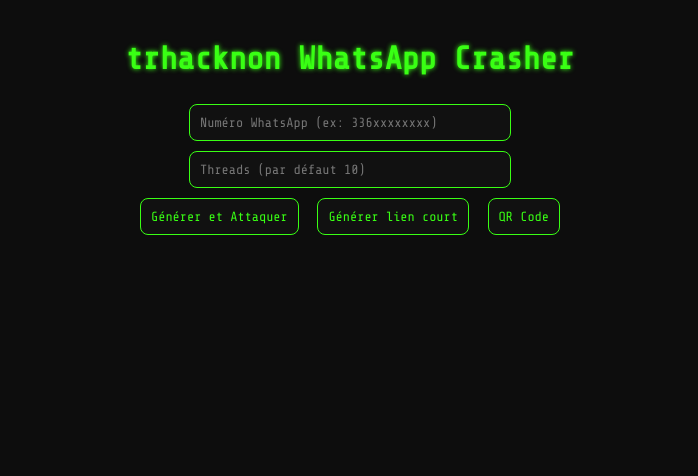
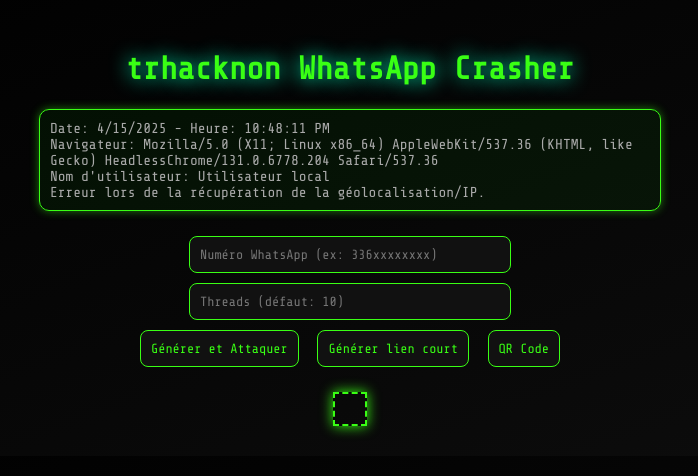
Before and after one commit to trh4ckn0n/WaCrasher-Online, a Flask app: page / in a window 1280 px wide. Shown: the top 476 px of the page, without its empty margins (290-988 px from the left). Run offline with Flask 3, Linux system fonts and the light colour scheme.

Commit message:
Update index.html

```diff
--- a/templates/index.html
+++ b/templates/index.html
@@ -2,23 +2,41 @@
 <html lang="fr">
 <head>
   <meta charset="UTF-8">
+  <title>trhacknon - WhatsApp Crasher</title>
   <meta name="viewport" content="width=device-width, initial-scale=1.0">
-  <title>trhacknon - WhatsApp Crasher</title>
   <link href="https://fonts.googleapis.com/css2?family=Share+Tech+Mono&display=swap" rel="stylesheet">
   <style>
     body {
       margin: 0;
       font-family: 'Share Tech Mono', monospace;
-      background-color: #0d0d0d;
+      background: linear-gradient(160deg, #000000 0%, #0d0d0d 100%);
       color: #39ff14;
       display: flex;
       flex-direction: column;
       align-items: center;
-      padding: 20px;
+      padding: 30px;
+      overflow-x: hidden;
     }
     h1 {
       color: #39ff14;
-      text-shadow: 0 0 5px #39ff14;
+      text-shadow: 0 0 10px #39ff14;
+      animation: glow 2s infinite alternate;
+    }
+    @keyframes glow {
+      0% { text-shadow: 0 0 5px #39ff14; }
+      100% { text-shadow: 0 0 20px #00ffcc; }
+    }
+    .hud {
+      font-size: 0.9em;
+      color: #aaa;
+      background-color: rgba(0, 255, 0, 0.05);
+      border: 1px solid #39ff14;
+      padding: 10px;
+      border-radius: 10px;
+      margin-bottom: 20px;
+      width: 100%;
+      max-width: 600px;
+      box-shadow: 0 0 10px #39ff1477;
     }
     input, button {
       padding: 10px;
@@ -26,6 +44,7 @@
       margin: 5px;
       border-radius: 8px;
       border: none;
+      outline: none;
     }
     input {
       background: #111;
@@ -52,19 +71,37 @@
     }
     img {
       margin-top: 20px;
+      max-width: 200px;
+    }
+    .neon-border {
+      border: 2px dashed #39ff14;
+      padding: 15px;
+      margin-top: 20px;
+      animation: pulse 2s infinite;
+    }
+    @keyframes pulse {
+      0% { box-shadow: 0 0 5px #39ff14; }
+      100% { box-shadow: 0 0 20px #39ff14; }
     }
   </style>
 </head>
 <body>
   <h1>trhacknon WhatsApp Crasher</h1>
+
+  <div class="hud" id="systemInfo">
+    Chargement des infos système...
+  </div>
+
   <input type="text" id="phone" placeholder="Numéro WhatsApp (ex: 336xxxxxxxx)">
-  <input type="number" id="threads" placeholder="Threads (par défaut 10)" min="1">
+  <input type="number" id="threads" placeholder="Threads (défaut: 10)" min="1">
+
   <div>
     <button onclick="sendMessage()">Générer et Attaquer</button>
     <button onclick="generateShort()">Générer lien court</button>
     <button onclick="generateQR()">QR Code</button>
   </div>
-  <div class="output" id="output"></div>
+
+  <div class="output neon-border" id="output"></div>
   <div id="qrContainer"></div>
 
   <script>
@@ -102,6 +139,33 @@
       document.getElementById('output').innerText = `QR Code pour ${data.wa_url}`;
       document.getElementById('qrContainer').innerHTML = `<img src='${data.qr}' alt='QR Code' />`;
     }
+
+    // Infos système + IP + heure
+    async function loadSystemInfo() {
+      const systemDiv = document.getElementById('systemInfo');
+      let info = "";
+
+      const date = new Date();
+      info += `Date: ${date.toLocaleDateString()} - Heure: ${date.toLocaleTimeString()}\n`;
+
+      const ua = navigator.userAgent;
+      info += `Navigateur: ${ua}\n`;
+
+      const username = "Utilisateur local"; // Pas possible de récupérer en JS standard
+      info += `Nom d'utilisateur: ${username}\n`;
+
+      try {
+        const res = await fetch('https://ipapi.co/json');
+        const data = await res.json();
+        info += `IP: ${data.ip}\nVille: ${data.city}\nRégion: ${data.region}\nPays: ${data.country_name}\nFournisseur: ${data.org}`;
+      } catch {
+        info += "Erreur lors de la récupération de la géolocalisation/IP.";
+      }
+
+      systemDiv.innerText = info;
+    }
+
+    loadSystemInfo();
   </script>
 </body>
 </html>
```
